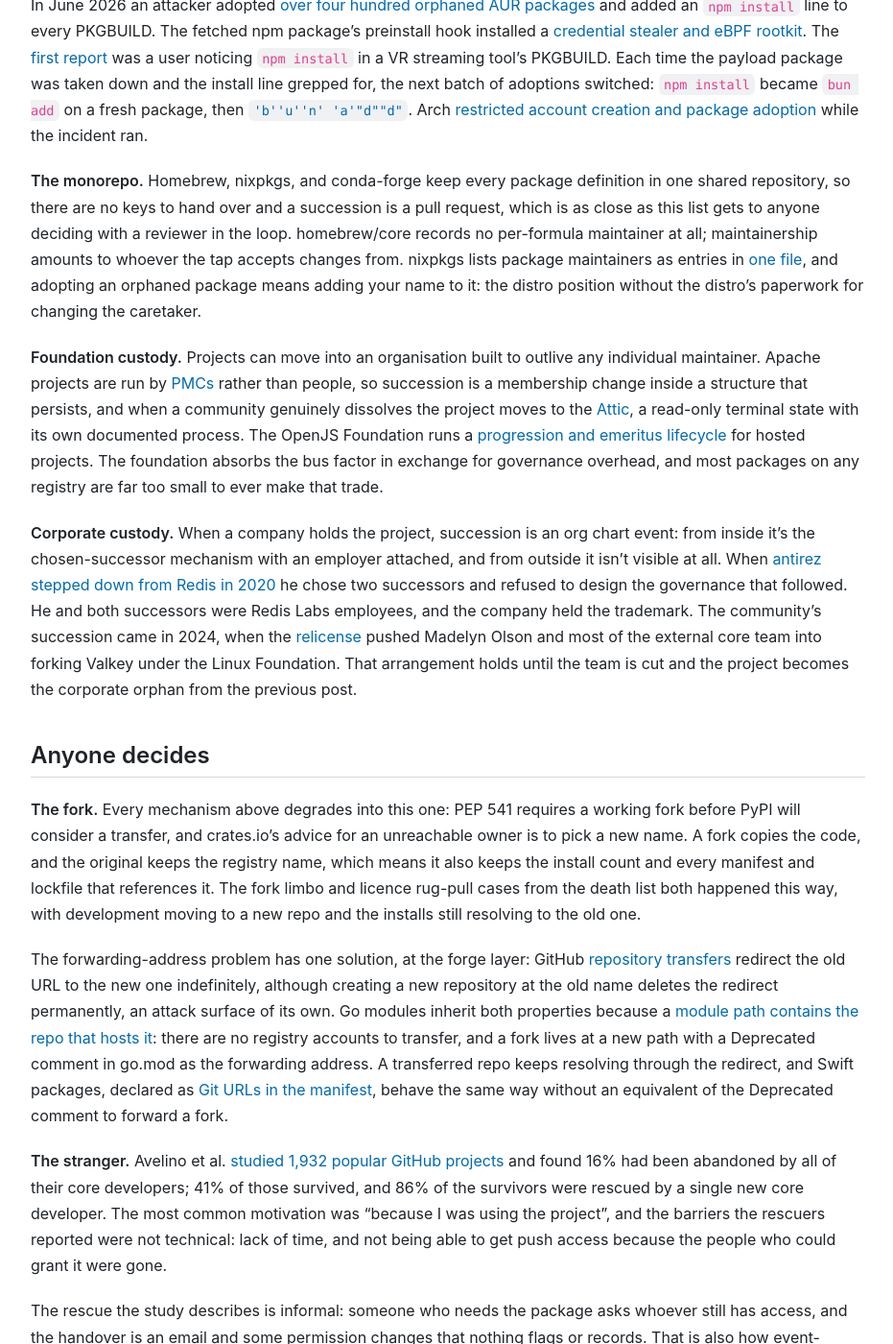
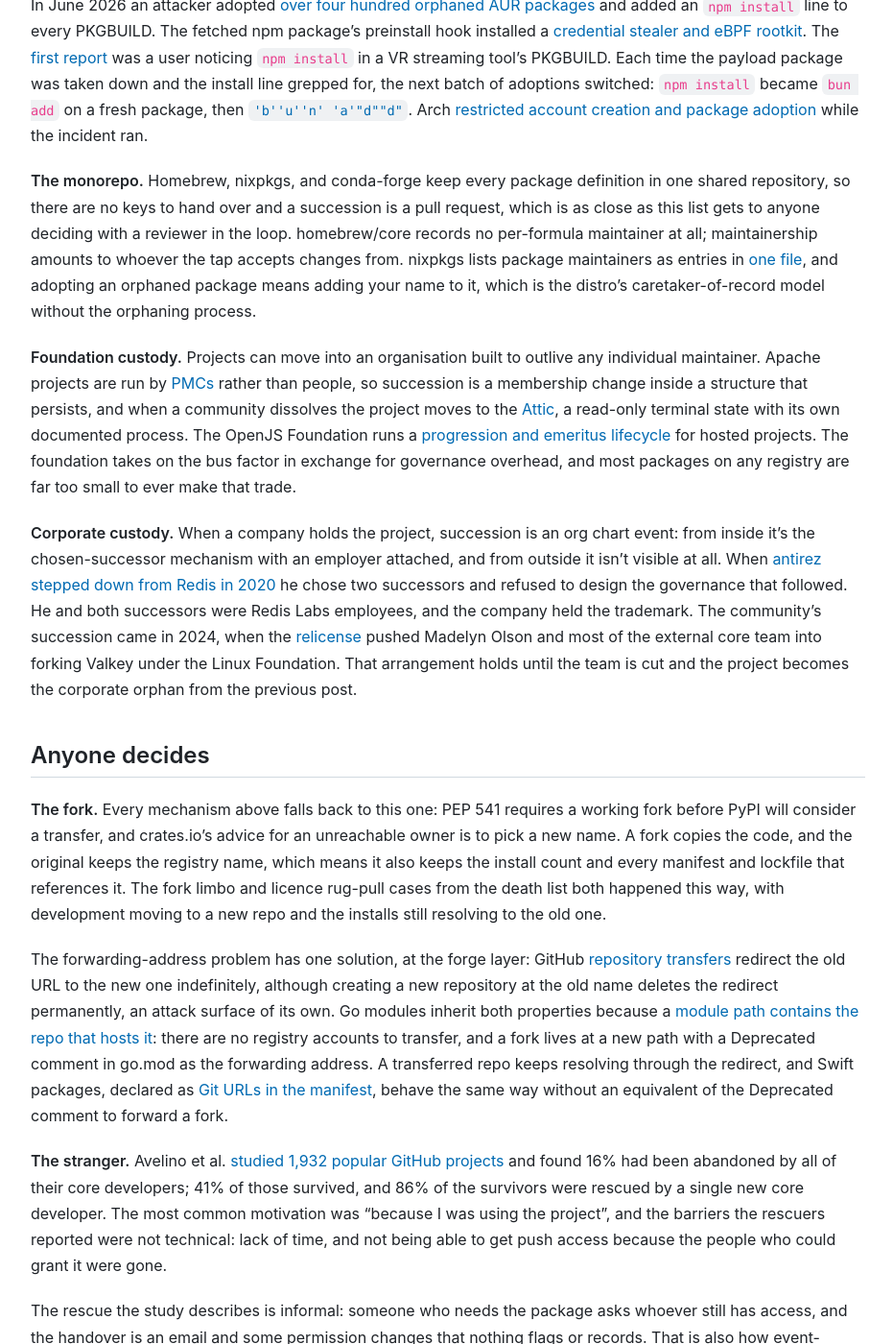
Before and after one commit to andrew/nesbitt.io, a Jekyll site: the page built from _posts/2026-06-16-how-open-source-projects-change-hands.md, in a window 1280 px wide and 1400 px high, scrolled down 2226 px. Shown: the whole window at 96% size, without its empty margins (173-1104 px from the left). Built offline with Jekyll 4.4.1, drawn with Linux system fonts in a browser that asks for light colours; comment, search, counter and statistics services are not loaded; some of the changed text lies outside the part shown.

Commit message:
Update "How Open Source Projects Change Hands"

```diff
--- a/_data/stats.json
+++ b/_data/stats.json
@@ -1,5 +1,5 @@
 {
-  "generated_at": "2026-06-15T15:09:54Z",
+  "generated_at": "2026-06-16T09:06:17Z",
   "total_posts": 164,
   "total_words": 228906,
   "reading_minutes": 1145,
--- a/_posts/2026-06-16-how-open-source-projects-change-hands.md
+++ b/_posts/2026-06-16-how-open-source-projects-change-hands.md
@@ -23,7 +23,7 @@
 
 **Deliberate ending.** The maintainer can also decline to be succeeded, and the registries support that decision better than any of the handovers above. Packagist's [abandoned](https://getcomposer.org/doc/04-schema.md#abandoned) field takes a replacement package name, and composer prints "Package X is abandoned, you should avoid using it. Use Y instead." on every install. [NuGet deprecation](https://learn.microsoft.com/en-us/nuget/nuget-org/deprecate-packages) carries an alternate package, and a fully deprecated legacy package can apply to transfer its search ranking to a successor that shares its owners. Maven has the [relocation](https://maven.apache.org/guides/mini/guide-relocation.html) element for coordinates that moved.
 
-PyPI added [project archival](https://blog.pypi.org/posts/2025-01-30-archival/) in 2025 and now serves [status markers](https://peps.python.org/pep-0792/) through its APIs. GitHub archiving makes the repo read-only with a banner. Pointing at a successor package is succession where the heir is code instead of a person.
+PyPI added [project archival](https://blog.pypi.org/posts/2025-01-30-archival/) in 2025 and now serves [status markers](https://peps.python.org/pep-0792/) through its APIs. GitHub archiving makes the repo read-only with a banner. Pointing at a successor package moves the users to different code rather than moving the code to a different maintainer.
 
 ## Someone else decides
 
@@ -37,15 +37,15 @@
 
 In June 2026 an attacker adopted [over four hundred orphaned AUR packages](https://md.archlinux.org/s/SxbqukK6IA) and added an `npm install` line to every PKGBUILD. The fetched npm package's preinstall hook installed a [credential stealer and eBPF rootkit](https://ioctl.fail/preliminary-analysis-of-aur-malware/). The [first report](https://lists.archlinux.org/archives/list/aur-general@lists.archlinux.org/thread/2LGBF2AZBPVCCY4VTN6DOVUNNBURFJ2J/) was a user noticing `npm install` in a VR streaming tool's PKGBUILD. Each time the payload package was taken down and the install line grepped for, the next batch of adoptions switched: `npm install` became `bun add` on a fresh package, then [`'b''u''n' 'a'"d""d"`](https://aur.archlinux.org/cgit/aur.git/tree/puppy-browser-deps.install?h=puppy-browser&id=fc168647211636b5021c3e73907f59f4a275a631). Arch [restricted account creation and package adoption](https://archlinux.org/news/active-aur-malicious-packages-incident/) while the incident ran.
 
-**The monorepo.** Homebrew, nixpkgs, and conda-forge keep every package definition in one shared repository, so there are no keys to hand over and a succession is a pull request, which is as close as this list gets to anyone deciding with a reviewer in the loop. homebrew/core records no per-formula maintainer at all; maintainership amounts to whoever the tap accepts changes from. nixpkgs lists package maintainers as entries in [one file](https://github.com/NixOS/nixpkgs/blob/master/maintainers/maintainer-list.nix), and adopting an orphaned package means adding your name to it: the distro position without the distro's paperwork for changing the caretaker.
+**The monorepo.** Homebrew, nixpkgs, and conda-forge keep every package definition in one shared repository, so there are no keys to hand over and a succession is a pull request, which is as close as this list gets to anyone deciding with a reviewer in the loop. homebrew/core records no per-formula maintainer at all; maintainership amounts to whoever the tap accepts changes from. nixpkgs lists package maintainers as entries in [one file](https://github.com/NixOS/nixpkgs/blob/master/maintainers/maintainer-list.nix), and adopting an orphaned package means adding your name to it, which is the distro's caretaker-of-record model without the orphaning process.
 
-**Foundation custody.** Projects can move into an organisation built to outlive any individual maintainer. Apache projects are run by [PMCs](https://www.apache.org/foundation/governance/pmcs) rather than people, so succession is a membership change inside a structure that persists, and when a community genuinely dissolves the project moves to the [Attic](https://attic.apache.org/process.html), a read-only terminal state with its own documented process. The OpenJS Foundation runs a [progression and emeritus lifecycle](https://github.com/openjs-foundation/cross-project-council/blob/main/PROJECT_PROGRESSION.md) for hosted projects. The foundation absorbs the bus factor in exchange for governance overhead, and most packages on any registry are far too small to ever make that trade.
+**Foundation custody.** Projects can move into an organisation built to outlive any individual maintainer. Apache projects are run by [PMCs](https://www.apache.org/foundation/governance/pmcs) rather than people, so succession is a membership change inside a structure that persists, and when a community dissolves the project moves to the [Attic](https://attic.apache.org/process.html), a read-only terminal state with its own documented process. The OpenJS Foundation runs a [progression and emeritus lifecycle](https://github.com/openjs-foundation/cross-project-council/blob/main/PROJECT_PROGRESSION.md) for hosted projects. The foundation takes on the bus factor in exchange for governance overhead, and most packages on any registry are far too small to ever make that trade.
 
 **Corporate custody.** When a company holds the project, succession is an org chart event: from inside it's the chosen-successor mechanism with an employer attached, and from outside it isn't visible at all. When [antirez stepped down from Redis in 2020](https://antirez.com/news/133) he chose two successors and refused to design the governance that followed. He and both successors were Redis Labs employees, and the company held the trademark. The community's succession came in 2024, when the [relicense](/2026/05/19/dumb-ways-for-an-open-source-project-to-die.html) pushed Madelyn Olson and most of the external core team into forking Valkey under the Linux Foundation. That arrangement holds until the team is cut and the project becomes the corporate orphan from the previous post.
 
 ## Anyone decides
 
-**The fork.** Every mechanism above degrades into this one: PEP 541 requires a working fork before PyPI will consider a transfer, and crates.io's advice for an unreachable owner is to pick a new name. A fork copies the code, and the original keeps the registry name, which means it also keeps the install count and every manifest and lockfile that references it. The fork limbo and licence rug-pull cases from the death list both happened this way, with development moving to a new repo and the installs still resolving to the old one.
+**The fork.** Every mechanism above falls back to this one: PEP 541 requires a working fork before PyPI will consider a transfer, and crates.io's advice for an unreachable owner is to pick a new name. A fork copies the code, and the original keeps the registry name, which means it also keeps the install count and every manifest and lockfile that references it. The fork limbo and licence rug-pull cases from the death list both happened this way, with development moving to a new repo and the installs still resolving to the old one.
 
 The forwarding-address problem has one solution, at the forge layer: GitHub [repository transfers](https://docs.github.com/en/repositories/creating-and-managing-repositories/transferring-a-repository) redirect the old URL to the new one indefinitely, although creating a new repository at the old name deletes the redirect permanently, an attack surface of its own. Go modules inherit both properties because a [module path contains the repo that hosts it](https://go.dev/ref/mod): there are no registry accounts to transfer, and a fork lives at a new path with a Deprecated comment in go.mod as the forwarding address. A transferred repo keeps resolving through the redirect, and Swift packages, declared as [Git URLs in the manifest](https://developer.apple.com/documentation/packagedescription/package/dependency), behave the same way without an equivalent of the Deprecated comment to forward a fork.
 
```
